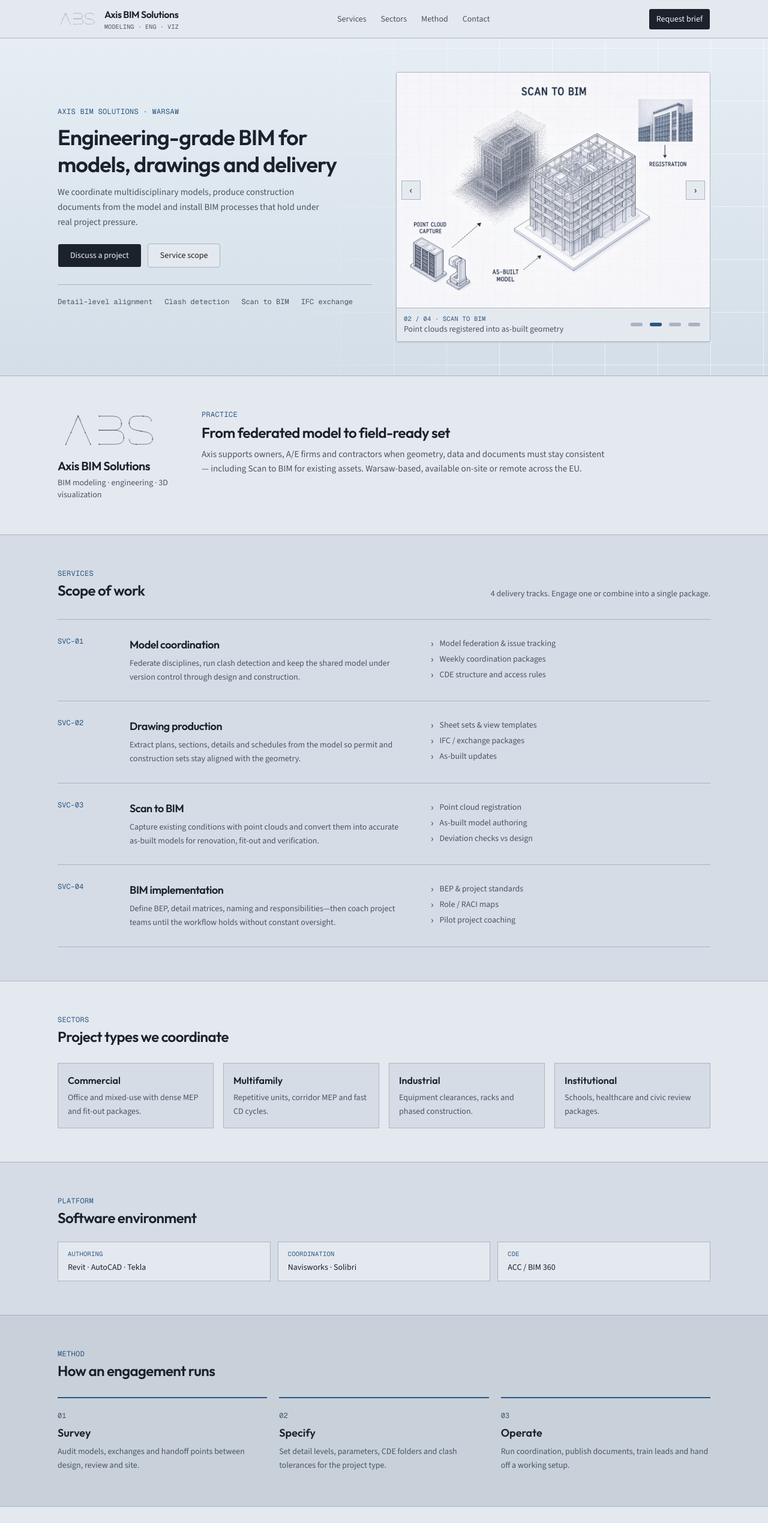
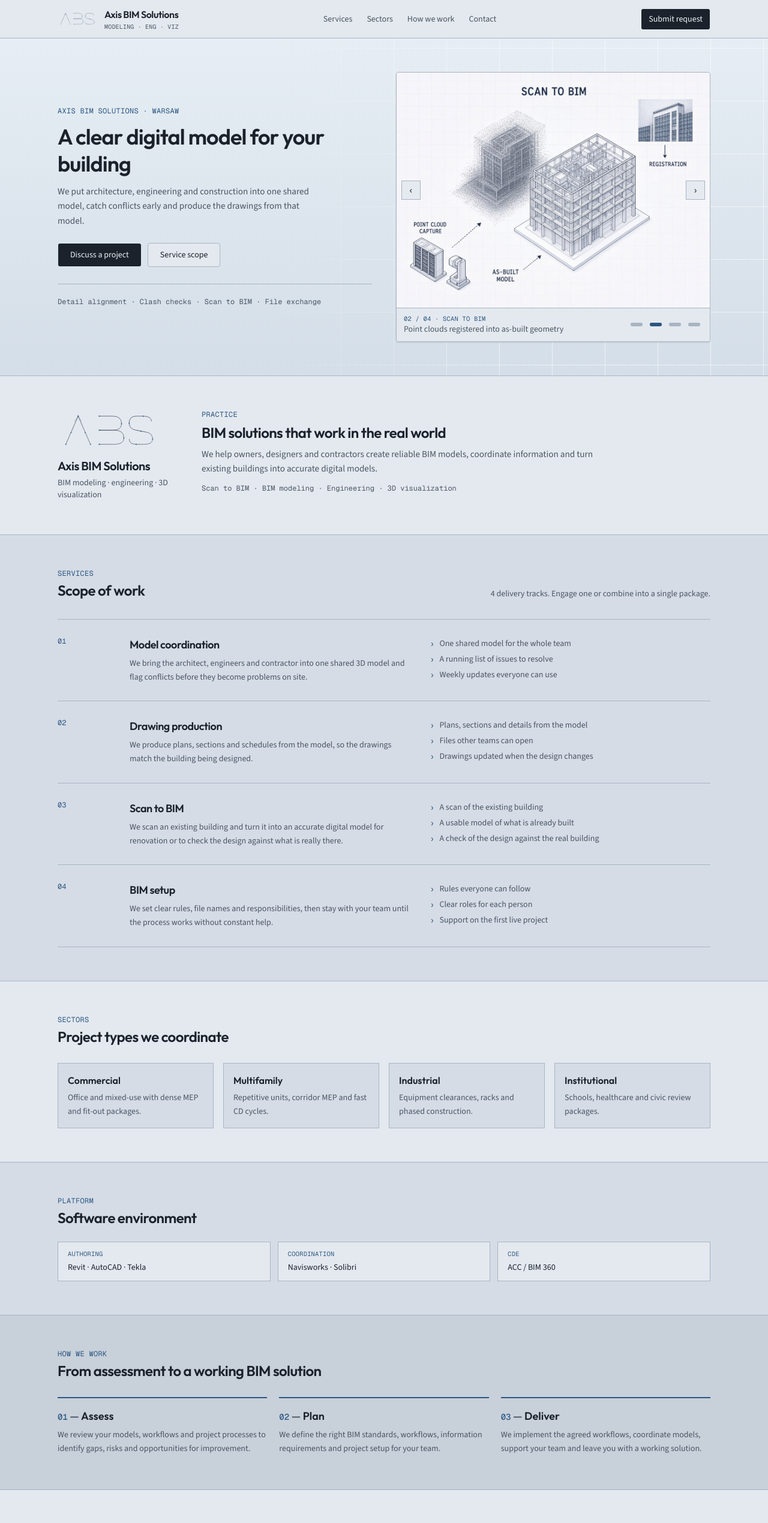
Before and after one commit to laskevich1899/axis, a Next.js app: page / in a window 1280 px wide. Shown: the top 2539 px of the page at 60% size. Built offline with nearby package versions, Linux system fonts and the light colour scheme.

Commit message:
Simplify public copy for readers outside BIM.
Use numeric service codes, plain service descriptions, the How we work steps, and Submit request on both calls to action.

Co-authored-by: nikitakyxta <nikitakyxta@gmail.com>

```diff
--- a/data/site-content.json
+++ b/data/site-content.json
@@ -6,43 +6,43 @@
   },
   "services": [
     {
-      "code": "SVC-01",
+      "code": "01",
       "title": "Model coordination",
-      "text": "Federate disciplines, run clash detection and keep the shared model under version control through design and construction.",
+      "text": "We bring the architect, engineers and contractor into one shared 3D model and flag conflicts before they become problems on site.",
       "points": [
-        "Model federation & issue tracking",
-        "Weekly coordination packages",
-        "CDE structure and access rules"
+        "One shared model for the whole team",
+        "A running list of issues to resolve",
+        "Weekly updates everyone can use"
       ]
     },
     {
-      "code": "SVC-02",
+      "code": "02",
       "title": "Drawing production",
-      "text": "Extract plans, sections, details and schedules from the model so permit and construction sets stay aligned with the geometry.",
+      "text": "We produce plans, sections and schedules from the model, so the drawings match the building being designed.",
       "points": [
-        "Sheet sets & view templates",
-        "IFC / exchange packages",
-        "As-built updates"
+        "Plans, sections and details from the model",
+        "Files other teams can open",
+        "Drawings updated when the design changes"
       ]
     },
     {
-      "code": "SVC-03",
+      "code": "03",
       "title": "Scan to BIM",
-      "text": "Capture existing conditions with point clouds and convert them into accurate as-built models for renovation, fit-out and verification.",
+      "text": "We scan an existing building and turn it into an accurate digital model for renovation or to check the design against what is really there.",
       "points": [
-        "Point cloud registration",
-        "As-built model authoring",
-        "Deviation checks vs design"
+        "A scan of the existing building",
+        "A usable model of what is already built",
+        "A check of the design against the real building"
       ]
     },
     {
-      "code": "SVC-04",
-      "title": "BIM implementation",
-      "text": "Define BEP, detail matrices, naming and responsibilities—then coach project teams until the workflow holds without constant oversight.",
+      "code": "04",
+      "title": "BIM setup",
+      "text": "We set clear rules, file names and responsibilities, then stay with your team until the process works without constant help.",
       "points": [
-        "BEP & project standards",
-        "Role / RACI maps",
-        "Pilot project coaching"
+        "Rules everyone can follow",
+        "Clear roles for each person",
+        "Support on the first live project"
       ]
     }
   ],
--- a/src/app/layout.tsx
+++ b/src/app/layout.tsx
@@ -20,9 +20,9 @@ const geistMono = Geist_Mono({
 });
 
 export const metadata: Metadata = {
-  title: "Axis BIM Solutions — Model coordination, drawings & BIM implementation",
+  title: "Axis BIM Solutions — Models, drawings and project setup",
   description:
-    "Engineering-focused BIM practice in Warsaw: multidisciplinary model coordination, construction drawings from the model and BIM process implementation.",
+    "We help owners, designers and contractors create reliable BIM models, coordinate information and turn existing buildings into accurate digital models. Based in Warsaw.",
   keywords: [
     "BIM",
     "Axis BIM Solutions",
--- a/src/app/page.tsx
+++ b/src/app/page.tsx
@@ -9,16 +9,16 @@ import { cn } from "@/lib/utils";
 
 const steps = [
   {
-    title: "Survey",
-    text: "Audit models, exchanges and handoff points between design, review and site.",
+    title: "Assess",
+    text: "We review your models, workflows and project processes to identify gaps, risks and opportunities for improvement.",
   },
   {
-    title: "Specify",
-    text: "Set detail levels, parameters, CDE folders and clash tolerances for the project type.",
+    title: "Plan",
+    text: "We define the right BIM standards, workflows, information requirements and project setup for your team.",
   },
   {
-    title: "Operate",
-    text: "Run coordination, publish documents, train leads and hand off a working setup.",
+    title: "Deliver",
+    text: "We implement the agreed workflows, coordinate models, support your team and leave you with a working solution.",
   },
 ];
 
@@ -53,13 +53,13 @@ export default async function Home() {
               </Reveal>
               <Reveal delayMs={80}>
                 <h1 className="mt-3 max-w-lg font-heading text-[1.7rem] font-semibold leading-tight tracking-tight text-foreground sm:text-4xl">
-                  Engineering-grade BIM for models, drawings and delivery
+                  A clear digital model for your building
                 </h1>
               </Reveal>
               <Reveal delayMs={150}>
                 <p className="mt-3 max-w-md text-[0.95rem] leading-relaxed text-steel">
-                  We coordinate multidisciplinary models, produce construction documents from the model and install
-                  BIM processes that hold under real project pressure.
+                  We put architecture, engineering and construction into one shared model, catch conflicts early and
+                  produce the drawings from that model.
                 </p>
               </Reveal>
               <Reveal delayMs={220} className="mt-6 flex flex-wrap gap-2.5">
@@ -77,12 +77,9 @@ export default async function Home() {
                 </a>
               </Reveal>
               <Reveal delayMs={280}>
-                <ul className="mt-7 flex flex-wrap gap-x-5 gap-y-2 border-t border-border pt-5 font-mono text-xs text-steel">
-                  <li>Detail-level alignment</li>
-                  <li>Clash detection</li>
-                  <li>Scan to BIM</li>
-                  <li>IFC exchange</li>
-                </ul>
+                <p className="mt-7 border-t border-border pt-5 font-mono text-xs leading-relaxed text-steel">
+                  Detail alignment · Clash checks · Scan to BIM · File exchange
+                </p>
               </Reveal>
             </div>
 
@@ -100,11 +97,14 @@ export default async function Home() {
             <div>
               <p className="font-mono text-xs tracking-wide text-signal uppercase">Practice</p>
               <h2 className="mt-1.5 font-heading text-2xl font-semibold tracking-tight text-foreground">
-                From federated model to field-ready set
+                BIM solutions that work in the real world
               </h2>
               <p className="mt-2 max-w-2xl text-[0.95rem] leading-relaxed text-steel">
-                Axis supports owners, A/E firms and contractors when geometry, data and documents must stay consistent—
-                including Scan to BIM for existing assets. Warsaw-based, available on-site or remote across the EU.
+                We help owners, designers and contractors create reliable BIM models, coordinate information and turn
+                existing buildings into accurate digital models.
+              </p>
+              <p className="mt-3 font-mono text-xs text-steel">
+                Scan to BIM · BIM modeling · Engineering · 3D visualization
               </p>
             </div>
           </div>
@@ -186,17 +186,20 @@ export default async function Home() {
 
         <section id="method" className="border-b border-border bg-mist">
           <div className="mx-auto max-w-6xl section-compact">
-            <p className="font-mono text-xs tracking-wide text-signal uppercase">Method</p>
+            <p className="font-mono text-xs tracking-wide text-signal uppercase">How we work</p>
             <h2 className="mt-1 font-heading text-2xl font-semibold tracking-tight text-foreground">
-              How an engagement runs
+              From assessment to a working BIM solution
             </h2>
             <ol className="mt-7 grid gap-5 md:grid-cols-3">
               {steps.map((step, index) => (
                 <li key={step.title} className="border-t-2 border-signal pt-4">
-                  <span className="font-mono text-xs text-steel">
-                    {String(index + 1).padStart(2, "0")}
-                  </span>
-                  <h3 className="mt-1 font-heading text-lg font-semibold text-foreground">{step.title}</h3>
+                  <h3 className="font-heading text-lg font-semibold text-foreground">
+                    <span className="font-mono text-sm font-medium text-signal">
+                      {String(index + 1).padStart(2, "0")}
+                    </span>
+                    <span className="text-steel"> — </span>
+                    {step.title}
+                  </h3>
                   <p className="mt-1.5 text-sm leading-relaxed text-steel">{step.text}</p>
                 </li>
               ))}
--- a/src/components/admin-panel.tsx
+++ b/src/components/admin-panel.tsx
@@ -364,7 +364,7 @@ export function AdminPanel() {
                     ...content.services,
                     {
                       ...emptyService(),
-                      code: `SVC-${String(content.services.length + 1).padStart(2, "0")}`,
+                      code: String(content.services.length + 1).padStart(2, "0"),
                     },
                   ],
                 })
--- a/src/components/contact-form.tsx
+++ b/src/components/contact-form.tsx
@@ -79,7 +79,7 @@ export function ContactForm() {
       </label>
       <div className="flex flex-col gap-2 pt-1">
         <Button type="submit" size="lg" className="h-10 w-fit rounded px-5" disabled={status === "loading"}>
-          {status === "loading" ? "Sending…" : "Submit brief"}
+          {status === "loading" ? "Sending…" : "Submit request"}
         </Button>
         {status === "success" && (
           <p className="border border-signal/30 bg-accent px-3 py-2 text-sm text-signal-deep" role="status">
--- a/src/components/site-header.tsx
+++ b/src/components/site-header.tsx
@@ -8,7 +8,7 @@ import { cn } from "@/lib/utils";
 const links = [
   { href: "#services", label: "Services" },
   { href: "#sectors", label: "Sectors" },
-  { href: "#method", label: "Method" },
+  { href: "#method", label: "How we work" },
   { href: "#contact", label: "Contact" },
 ];
 
@@ -30,8 +30,7 @@ export function SiteHeader() {
         </nav>
         <div className="flex shrink-0 items-center gap-2">
           <a href="#contact" className={cn(buttonVariants({ size: "lg" }), "h-9 rounded px-3 text-sm")} onClick={() => setOpen(false)}>
-            <span className="sm:hidden">Brief</span>
-            <span className="hidden sm:inline">Request brief</span>
+            Submit request
           </a>
           <button
             type="button"
--- a/src/lib/site-content.ts
+++ b/src/lib/site-content.ts
@@ -117,7 +117,7 @@ export function normalizeContent(input: SiteContent): SiteContent {
       location: String(input.contact?.location ?? "").trim(),
     },
     services: (input.services ?? []).map((service, index) => ({
-      code: String(service.code ?? `SVC-${String(index + 1).padStart(2, "0")}`).trim(),
+      code: String(service.code ?? String(index + 1).padStart(2, "0")).trim(),
       title: String(service.title ?? "").trim(),
       text: String(service.text ?? "").trim(),
       points: (service.points ?? [])
```
Also changed, not shown: 1 other file (tests, documents, lock files or other folders).
